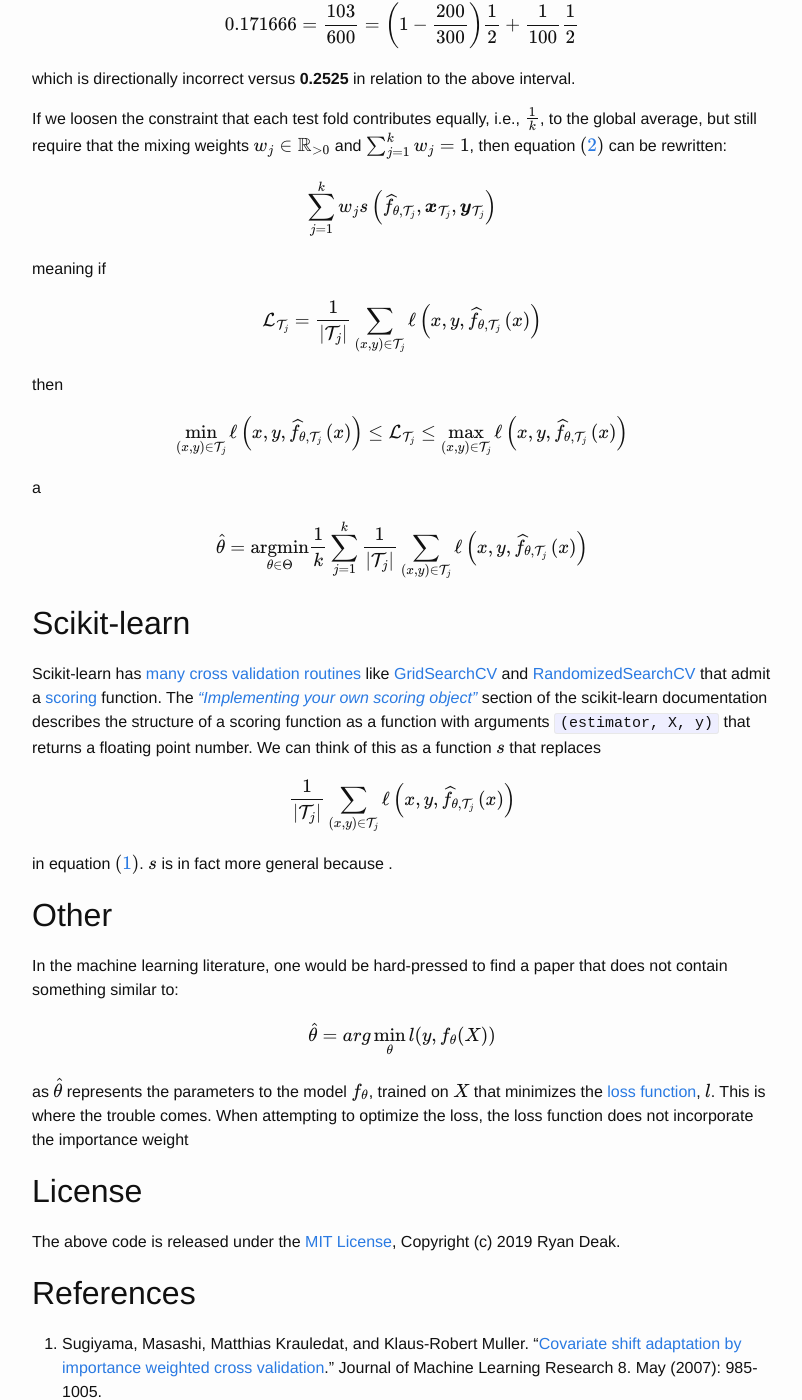
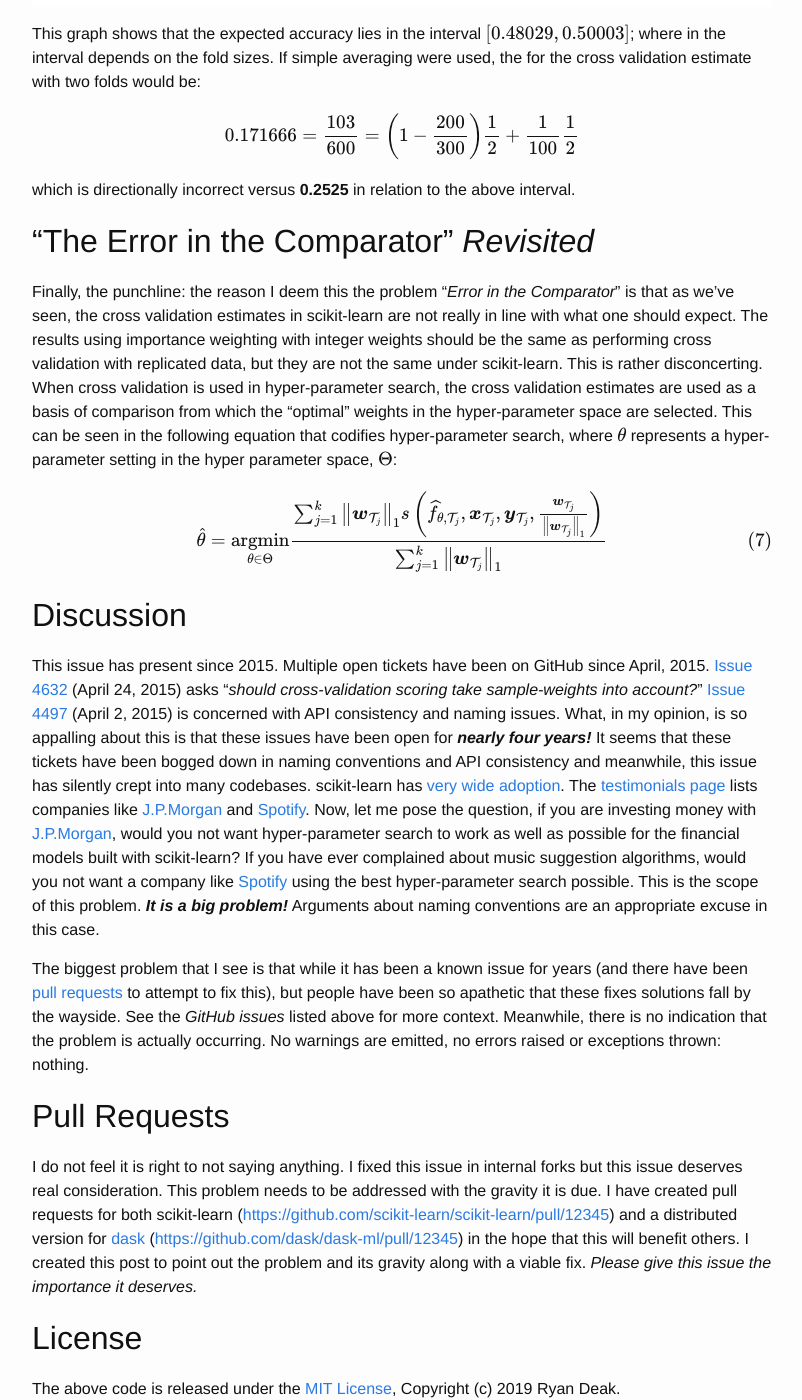
Before and after one commit to deaktator/deaktator.github.io, a Jekyll site: the page built from _posts/2019-02-22-the-error-in-the-comparator.md, in a window 1280 px wide and 1400 px high, scrolled down 5641 px. Shown: the whole window, without its empty margins (238-1040 px from the left). Built offline with Jekyll 4.4.1, drawn with Linux system fonts in a browser that asks for light colours; formulas are drawn with MathJax 3; some of the changed text lies outside the part shown.

Commit message:
rough first draft

```diff
--- a/_posts/2019-02-22-the-error-in-the-comparator.md
+++ b/_posts/2019-02-22-the-error-in-the-comparator.md
@@ -142,7 +142,7 @@
 $$
 
 
-## Introducing Importance Weights
+## Introducing Importance Weights into CV
 
 To introduce importance weights into cross validation, $$ \mathcal{T}_{ j } $$ can be extended to include an importance
 weight vector, $$ \vect{w}_{\mathcal{T}_{ j }} \in  \mathbb{R}_{\ge 0}^{\left| \mathcal{T}_{ j } \right|}$$, with the same indices in $$ \vect{x}_{\mathcal{T}_{ j }} $$ and
@@ -187,7 +187,7 @@
 
 To verify the behavior of importance weighted cross validation, I devised the following unit test.
 
-<!-- Unit test showing the effect of importance weighting in sklearn. -->
+<!-- Unit test showing the effect of importance weighting in scikit-learn. -->
 <script src="https://gist.github.com/deaktator/cd73dac7fea829a2e357deeb011a1ac1.js"></script>
 
 This unit test looks at a few different scoring functions and some different importance weight vectors, but there are
@@ -213,7 +213,7 @@
 
 
 Since scikit-learn does not incorporate importance weights, the results are rather undesirable.  For instance, the
-accuracy value is always 0.5 since it only classifies one example per fold correctly.  If instead of importance weights,
+*accuracy* value is always **0.5** since it only correctly classifies one example per fold.  If instead of importance weights,
 the data was replicated the number of times indicated by the importance weights, then scikit-learn's results would align
 with the desired importance weighted results when the size of the two folds were equal.  If data replication rather
 than importance weighting was employed and scikit-learn used weighted averaging across folds on the relative test fold
@@ -221,7 +221,10 @@
 
 The need for weighted averaging can be seen when observing leave-one-out cross validation.  Since the scoring functions
 are invariant to the $$ L_{1} $$ norm of the `sample_weight` vector, importance weighted cross validation cannot work
-without weighted averaging across folds.
+without weighted averaging across folds.  It would simply be regular unweighted leave-one-out cross validation.
+
+It is obvious from the *Table 1*, but it should be noted that the scikit-learn's cross validation metrics can under and
+over predict the importance weighted estimate, sometimes rather dramatically.
 
 One should pay extra close attention to the example with weights $$ \left[ 2000000, 1000000, 1, 999999\right]^T $$ and
 the *accuracy* metric.  Notice that the cross validation estimate is:
@@ -237,12 +240,13 @@
 allows us to calculate the expected accuracy over all possible fold combinations.  This can be calculated using the
 [hypergeometric distribution](https://en.wikipedia.org/wiki/Hypergeometric_distribution).  See
 [https://gist.github.com/deaktator/1080eca4c291070d009014f2f2d759ad](https://gist.github.com/deaktator/1080eca4c291070d009014f2f2d759ad)
-for details on how the following graph was created.
+for details.  The expected accuracy results in the following graph where accuracy varies with the fold sizes.
 
 ![Expected Accuracy]({{ site.url }}/assets/20190222/exp_acc.png)
 
-This shows that the expected accuracy lies in the interval $$ \left[ 0.48029, 0.50003 \right] $$.  If simple averaging
-were used, the estimate would be:
+This graph shows that the expected accuracy lies in the interval $$ \left[ 0.48029, 0.50003 \right] $$; where in the
+interval depends on the fold sizes.  If simple averaging were used, the for the cross validation estimate with two
+folds would be:
 
 $$
 0.171666 = \frac{103}{600} = \left( 1 - \frac{200}{300} \right) \frac{1}{2} + \frac{1}{100} \frac{1}{2}
@@ -250,82 +254,54 @@
 
 which is directionally incorrect versus **0.2525** in relation to the above interval.
 
-If we loosen the constraint that each test fold contributes equally, i.e., $$ \frac{1}{k} $$, to the global average,
-but still require that the mixing weights $$ w_{j} \in \mathbb{R}_{> 0} $$ and $$ \sum_{ j=1 }^{ k }{w_{j}} = 1 $$, then
-equation $$ \left( \ref{eq2} \right) $$ can be rewritten:
+## "The Error in the Comparator" *Revisited*
+
+Finally, the punchline: the reason I deem this the problem "*Error in the Comparator*" is that as we've seen, the cross
+validation estimates in scikit-learn are not really in line with what one should expect.  The results using importance
+weighting with integer weights should be the same as performing cross validation with replicated data, but they are not
+the same under scikit-learn.  This is rather disconcerting.  When cross validation is used in hyper-parameter search,
+the cross validation estimates are used as a basis of comparison from which the "optimal" weights in the hyper-parameter
+space are selected.  This can be seen in the following equation that codifies hyper-parameter search, where $$ \theta $$
+represents a hyper-parameter setting in the hyper parameter space, $$ \Theta $$:
 
 $$
-\sum _{ j=1 }^{ k }{ w_{j} s \left( { \widehat { f }  }_{ \theta, { \mathcal{T}  }_{ j } }, \vect{x}_{\mathcal{T}_{ j }}, \vect{y}_{\mathcal{T}_{ j }}  \right) }
+\widehat{\theta} = \argmin_{\theta \in \Theta}{ \frac{ \sum _{ j=1 }^{ k }{ \left \lVert { \vect{w}_{\mathcal{T}_{ j } } } \right \rVert _{1} s \left( { \widehat { f }  }_{ \theta, { \mathcal{T}  }_{ j } }, \vect{x}_{\mathcal{T}_{ j }}, \vect{y}_{\mathcal{T}_{ j }}, \frac{ \vect{w}_{\mathcal{T}_{ j }} }{\left \lVert { \vect{w}_{\mathcal{T}_{ j } } } \right \rVert _{1}}  \right) } }{ \sum _{ j=1 }^{ k }{ \left \lVert { \vect{w}_{\mathcal{T}_{ j } } } \right \rVert _{1} } } } \label{eq7}\tag{7}
 $$
 
-meaning if
+## Discussion
 
-$$
-\mathcal{L}_{ { \mathcal{T} }_{ j } } = { \frac { 1 }{ \left| { \mathcal{T} }_{ j } \right| } \sum _{ \left( x, y \right) \in { \mathcal{T} }_{ j } }{ \ell \left( x, y, { \widehat { f }  }_{ \theta, { \mathcal{T}  }_{ j } }\left( x \right)  \right)  }  }
-$$
+This issue has present since 2015.  Multiple open tickets have been on GitHub since April, 2015.
+[Issue 4632](https://github.com/scikit-learn/scikit-learn/issues/4632) (April 24, 2015) asks
+"*should cross-validation scoring take sample-weights into account?*"
+[Issue 4497](https://github.com/scikit-learn/scikit-learn/issues/4497) (April 2, 2015) is concerned with API consistency
+and naming issues.  What, in my opinion, is so appalling about this is that these issues have been open for ***nearly
+four years!***  It seems that these tickets have been bogged down in naming conventions and API consistency and
+meanwhile, this issue has silently crept into many codebases.  scikit-learn has
+[very wide adoption](https://scikit-learn.org/stable/testimonials/testimonials.html).  The
+[testimonials page](https://scikit-learn.org/stable/testimonials/testimonials.html) lists companies
+like [J.P.Morgan](https://www.jpmorgan.com/) and [Spotify](https://www.spotify.com/).  Now, let me pose the question,
+if you are investing money with [J.P.Morgan](https://www.jpmorgan.com/), would you not want hyper-parameter search to
+work as well as possible for the financial models built with scikit-learn?  If you have ever complained about music
+suggestion algorithms, would you not want a company like [Spotify](https://www.spotify.com/) using the best
+hyper-parameter search possible.  This is the scope of this problem.  ***It is a big problem!***  Arguments about naming
+conventions are an appropriate excuse in this case.
 
-then
-
-$$
-\min_{ \left( x, y \right) \in { \mathcal{T}  }_{ j } } { \ell \left( x, y, { \widehat { f }  }_{ \theta, { \mathcal{T}  }_{ j } }\left( x \right)  \right)  } \le \mathcal{L}_{ { \mathcal{T} }_{ j } } \le \max_{ \left( x, y \right) \in { \mathcal{T}  }_{ j } } { \ell \left( x, y, { \widehat { f }  }_{ \theta, { \mathcal{T}  }_{ j } }\left( x \right)  \right)  }
-$$
-
-a
-
-$$
-\widehat{\theta} = \argmin_{\theta \in \Theta} \frac { 1 }{ k } \sum _{ j=1 }^{ k }{ \frac { 1 }{ \left| { \mathcal{T} }_{ j } \right| } \sum _{ \left( x, y \right) \in { \mathcal{T}  }_{ j } }{ \ell \left( x, y, { \widehat { f }  }_{ \theta, { \mathcal{T}  }_{ j } }\left( x \right)  \right)  }  }
-$$
+The biggest problem that I see is that while it has been a known issue for years (and there have been
+[pull requests](https://help.github.com/en/articles/about-pull-requests) to attempt to fix this), but people have been
+so apathetic that these fixes solutions fall by the wayside.  See the *GitHub issues* listed above for more context.
+Meanwhile, there is no indication that the problem is actually occurring.  No warnings are emitted, no errors raised or
+exceptions thrown: nothing.
 
 
-## Scikit-learn
+## Pull Requests
 
-Scikit-learn has
-[many cross validation routines](https://scikit-learn.org/stable/modules/classes.html#splitter-functions) like
-[GridSearchCV](https://scikit-learn.org/stable/modules/generated/sklearn.model_selection.GridSearchCV.html) and
-[RandomizedSearchCV](https://scikit-learn.org/stable/modules/generated/sklearn.model_selection.RandomizedSearchCV.html)
-that admit a [scoring](https://scikit-learn.org/stable/modules/model_evaluation.html#scoring-parameter) function.
-The *["Implementing your own scoring object"](https://scikit-learn.org/stable/modules/model_evaluation.html#implementing-your-own-scoring-object)*
-section of the scikit-learn documentation describes the structure of a scoring function as a function with arguments
-`(estimator, X, y)` that returns a floating point number.  We can think of this as a function $$ s $$ that replaces
-
-$$
-{ \frac { 1 }{ \left| { \mathcal{T} }_{ j } \right| } \sum _{ \left( x, y \right) \in { \mathcal{T} }_{ j } }{ \ell \left( x, y, { \widehat { f }  }_{ \theta, { \mathcal{T}  }_{ j } }\left( x \right)  \right)  }  }
-$$
-
-in equation $$ \left( \ref{eq1} \right) $$.  $$ s $$ is in fact more general because .
-
-## Other
-
-In the machine learning literature, one would be hard-pressed to find a paper that does not contain something similar
-to:
-
-$$
-\widehat{\theta} = arg \min_{\theta} \mathcal{l}(y, f_{\theta}(X))
-$$
-
-as $$ \widehat{\theta} $$ represents the parameters to the model $$ f_{\theta} $$, trained on $$ X $$ that minimizes
-the [loss function](https://en.wikipedia.org/wiki/Loss_function), $$ \mathcal{l} $$.  This is where the trouble comes.
-When attempting to optimize the loss, the loss function does not incorporate the importance weight
-
-<!--
-\left( x_{ i },{ y }_{ i } \right) \sim D\\ g\left( x \right) { =E }_{ D }\left\[ { y }|{ x } \right\]
--->
-
-
-<!--
-{ \widehat { R }  }_{ kCV }^{ \left( n \right)  }\quad \equiv \quad \frac { 1 }{ k } \sum _{ j=1 }^{ k }{ \frac { 1 }{ \left| { \tau  }_{ j } \right|  } \sum _{ \left( x,y \right) \in { \tau  }_{ j } }{ \ell \left( x,y,{ \widehat { f }  }_{ { \tau  }_{ j } }\left( x; \theta \right)  \right)  }  }
-
-{ \widehat { R }  }_{ kIWCV }^{ \left( n \right)  }\quad \equiv \quad \frac { 1 }{ k } \sum _{ j=1 }^{ k }{ \frac { 1 }{ \left| { \tau  }_{ j } \right|  } \sum _{ \left( x,y \right) \in { \tau  }_{ j } }{ \frac { { p }_{ test }\left( x \right)  }{ { p }_{ train }\left( x; theta \right)  } \ell \left( x,y,{ \widehat { f }  }_{ { \tau  }_{ j } }\left( x \right)  \right)  }  }
-
-p\left( x \right) =\frac { { p }_{ test }\left( x \right)  }{ { p }_{ train }\left( x \right)  }
-
-{ c }_{ j }=\frac { \left| { \left\{ { \tau  }_{ i } \right\}  }_{ i\neq j } \right|  }{ \left| { \tau  }_{ j } \right|  }
-
-{ p }_{ j }\left( x \right) =\frac { { p }_{ { test }_{ j } }\left( x \right)  }{ { p }_{ { train }_{ j } }\left( x \right)  }
-
-{ p }_{ j }\left( x \right) =\frac { { p }_{ { test }_{ j } }\left( x \right)  }{ { p }_{ { train }_{ j } }\left( x \right)  } =\frac { { S }_{ j }\left( x \right)  }{ { 1-S }_{ j }\left( x \right)  }
--->
-
+I do not feel it is right to not saying anything.  I fixed this issue in internal forks but this issue deserves real
+consideration. This problem needs to be addressed with the gravity it is due.  I have created pull requests for both scikit-learn
+([https://github.com/scikit-learn/scikit-learn/pull/12345](https://github.com/scikit-learn/scikit-learn/pull/12345)) and
+a distributed version for [dask](https://dask.org/)
+([https://github.com/dask/dask-ml/pull/12345](https://github.com/dask/dask-ml/pull/12345)) in the hope that this will
+benefit others.  I created this post to point out the problem and its gravity along with a viable fix.
+*Please give this issue the importance it deserves.*
 
 ## License
 
```
